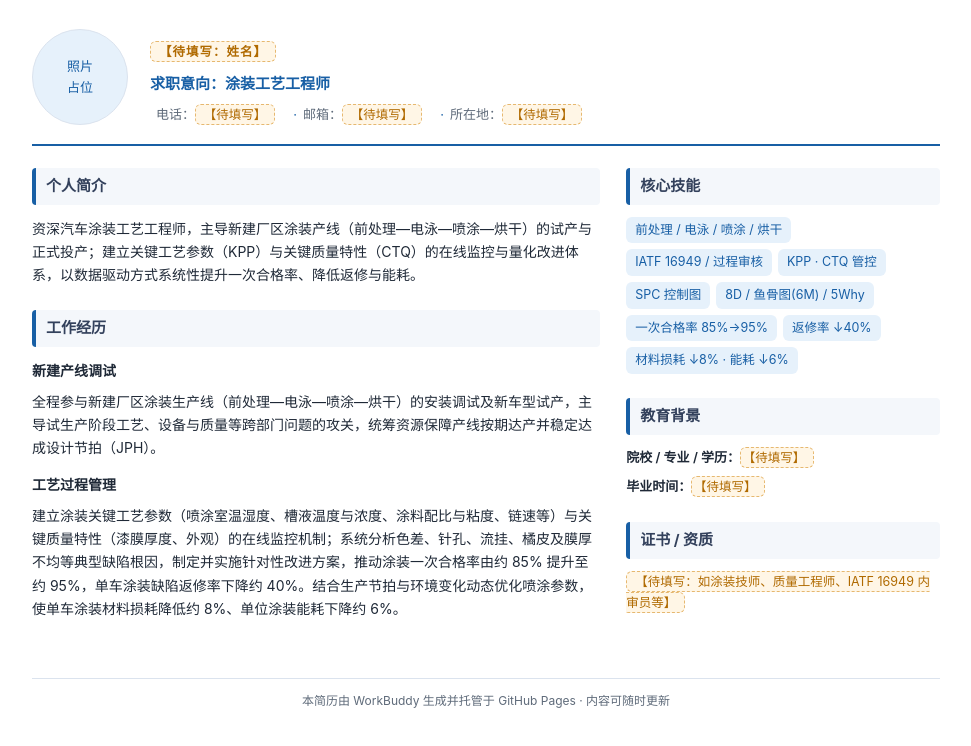
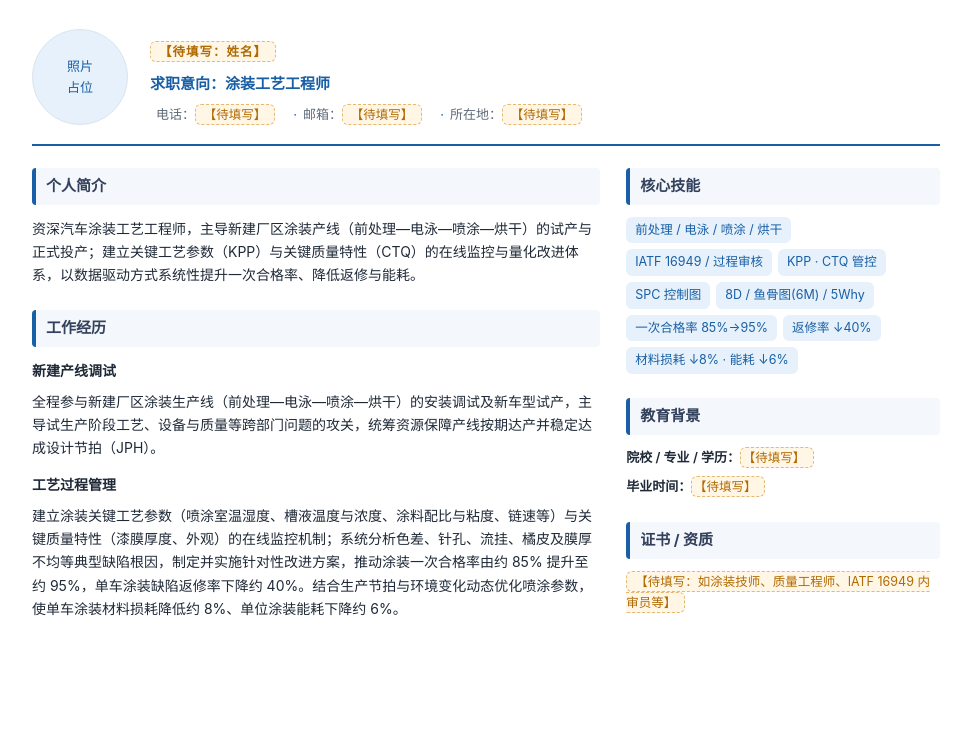
Before and after one commit to wenkai935/resume, a plain HTML site: page index.html in a window 1280 px wide. Shown: the whole page, without its empty margins (154-1125 px from the left). Drawn offline with Linux system fonts and the light colour scheme.

Commit message:
Add files via upload

```diff
--- a/index.html
+++ b/index.html
@@ -6,6 +6,7 @@
 <!-- 公开可索引，便于通过链接分享；如需禁止搜索引擎收录改为 "noindex" -->
 <meta name="robots" content="index, follow">
 <title>简历 · 涂装工艺工程师</title>
+<link rel="icon" type="image/svg+xml" href="favicon.svg">
 <style>
   :root{
     --bg:#ffffff; --panel:#f4f7fb; --ink:#1f2937; --muted:#5f6b7a;
@@ -155,7 +156,7 @@
     </div>
   </div>
 
-  <div class="foot">本简历由 WorkBuddy 生成并托管于 GitHub Pages · 内容可随时更新</div>
+
 </div>
 </body>
 </html>
```
